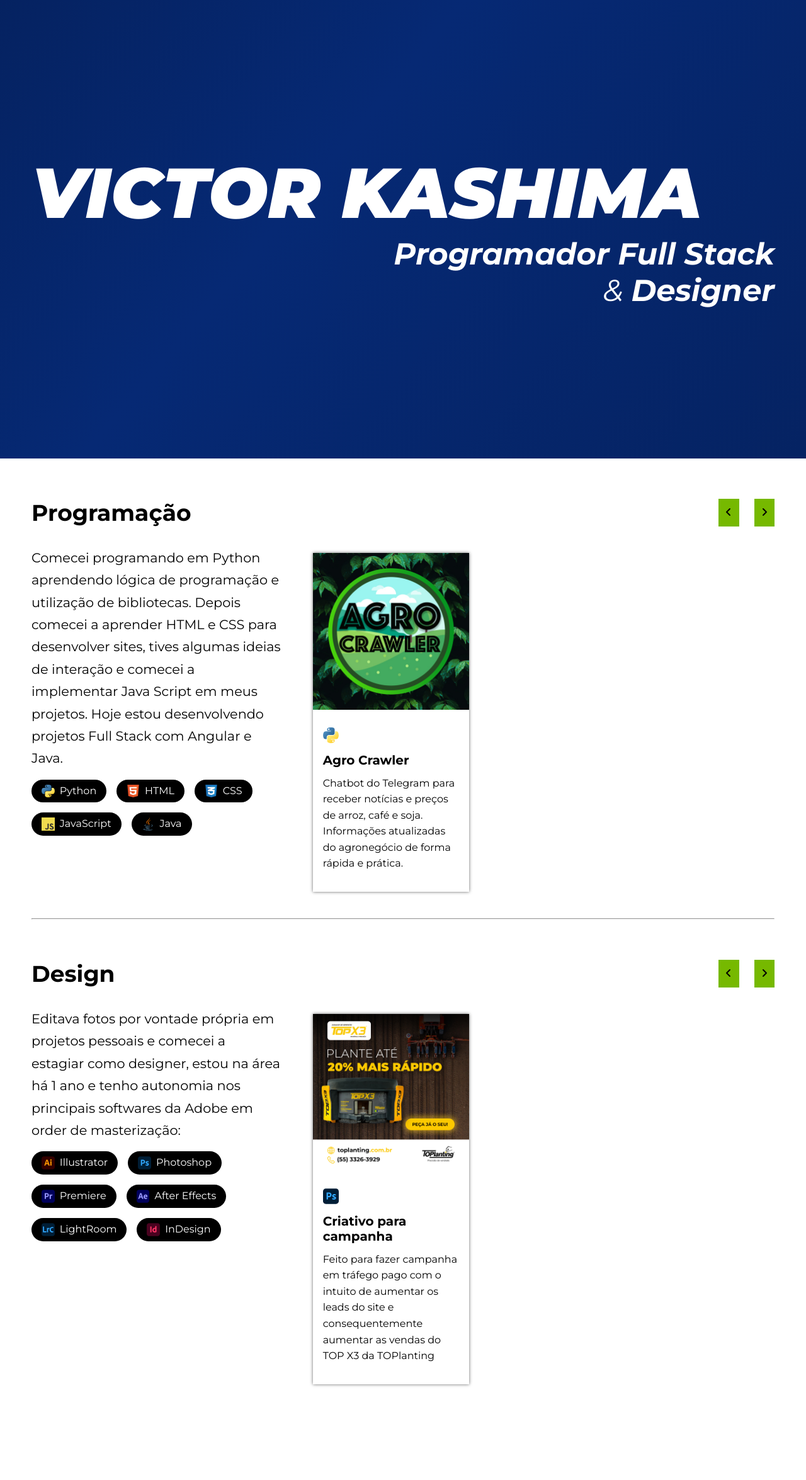
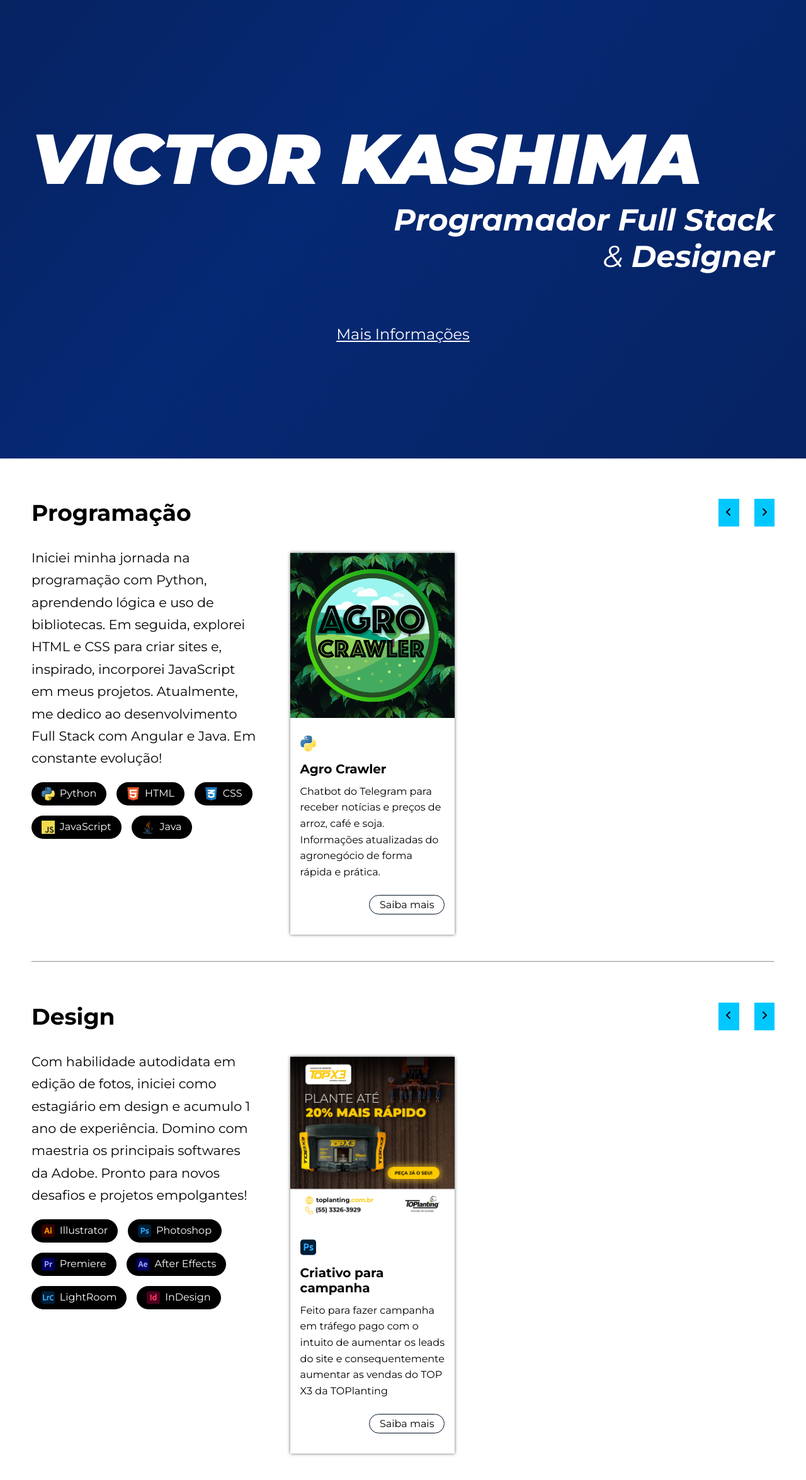
Before and after one commit to VictorKashima/portfolio, a PHP site: page / in a window 1280 px wide. Shown: the part 85-2435 px from the top of the page at 63% size. Before the commit the page ends 2287 px from the top, so only its background shows below. Run offline with PHP 8.4, Linux system fonts and the light colour scheme.

Commit message:
CHORE: Updating the organization

```diff
--- a/css/home.css
+++ b/css/home.css
@@ -37,6 +37,14 @@
     text-align: right;
 }
 
+.aboutme a {
+    margin-top: 5rem;
+    text-align: center;
+    text-decoration: underline;
+    font-size: 1.5rem;
+}
+
+/* PORTFOLIO */
 .portfolio-background {
     color: var(--secondary-color);
 }
@@ -53,7 +61,7 @@
 }
 
 .title-carousel button {
-    background: #76b900;
+    background: var(--light-blue);
     border: none;
     padding: 0 0.7rem;
     transition: all .5s ease-in-out;
@@ -64,12 +72,12 @@
 }
 
 .title-carousel button:hover {
-    background: #AFA;
+    filter: saturate(2);
 }
 
 .portfolio-content {
     display: grid;
-    grid-template-columns: 1fr 2fr;
+    grid-template-columns: 1fr 2.3fr;
     gap: 40px;
     padding-left: calc(50vw - 650px);
     margin-bottom: 2rem;
@@ -78,7 +86,7 @@
 .story p {
     font-size: 1.3rem;
     line-height: 1.7em;
-    margin-bottom: 1rem;
+    margin-bottom: 1.3rem;
 }
 
 .story ul {
@@ -104,11 +112,7 @@
     width: 100%;
 }
 
-/* .card {
-    margin: 1rem 0;
-} */
-
-.card > div {
+.card-margin {
     box-shadow: 0 0 5px 0 #0009;
     margin: 10px;
 }
@@ -117,15 +121,14 @@
     box-shadow: none;
 }
 
-.technologies,
-.card h3,
-.card p {
-    padding: 0 1rem;
+.portfolio-image {
+    width: 100%;
 }
 
-.portfolio-image {
-    width: 100%;
-    padding-bottom: 1.5rem;
+.project-info {
+    display: flex;
+    flex-direction: column;
+    padding: 1.5rem 1rem 2rem;
 }
 
 .technologies img {
@@ -140,7 +143,20 @@
 
 .card p {
     line-height: 1.6em;
-    padding-bottom: 2rem;
+    padding-bottom: 1.5rem;
+}
+
+.project-info a {
+    border: 1px solid var(--dark-blue);
+    align-self: flex-end;
+    padding: .3rem 1rem;
+    border-radius: 10rem;
+    transition: all .3s ease-in-out;
+}
+
+.project-info a:hover {
+    background: var(--dark-blue);
+    color: var(--primary-color);
 }
 
 @media screen and (max-width:1400px) {
--- a/index.html
+++ b/index.html
@@ -59,10 +59,11 @@
             <h4><b>Programador Full Stack</b></h4>
             <h4>& <b>Designer</b></h4>
         </div>
+        <a href="pages/aboutme">Mais Informações</a>
     </div>
 </section>
 
-<section class="portfolio-background">
+<section class="portfolio-background" id="projects">
     <div class="portfolio">
         <div>
             <div class="wrapper title-carousel">
@@ -72,7 +73,7 @@
             </div>
             <div class="portfolio-content">
                 <div class="story">
-                    <p>Comecei programando em Python aprendendo lógica de programação e utilização de bibliotecas. Depois comecei a aprender HTML e CSS para desenvolver sites, tives algumas ideias de interação e comecei a implementar Java Script em meus projetos. Hoje estou desenvolvendo projetos Full Stack com Angular e Java.</p>
+                    <p>Iniciei minha jornada na programação com Python, aprendendo lógica e uso de bibliotecas. Em seguida, explorei HTML e CSS para criar sites e, inspirado, incorporei JavaScript em meus projetos. Atualmente, me dedico ao desenvolvimento Full Stack com Angular e Java. Em constante evolução!</p>
                     <ul>
                         <li>
                             <img src="images/icons/victor-kashima-icone-python.svg" alt="">
@@ -99,15 +100,16 @@
                 <div class="swiper">
                     <div class="swiper-wrapper">
                         <div class="swiper-slide card">
-                            <div>
-                                <a href="projetos/agrocrawler.html">
-                                    <img src="images/VictorKashima-AgroCrawler.jpg" alt="Logo AgroCrawler" class="portfolio-image">
+                            <div class="card-margin">
+                                <img src="images/VictorKashima-AgroCrawler.jpg" alt="Logo AgroCrawler" class="portfolio-image">
+                                <div class="project-info">
                                     <div class="technologies">
                                         <img src="images/icons/victor-kashima-icone-python.svg" alt="">
                                     </div>
                                     <h3>Agro Crawler</h3>
                                     <p>Chatbot do Telegram para receber notícias e preços de arroz, café e soja. Informações atualizadas do agronegócio de forma rápida e prática.</p>
-                                </a>
+                                    <a href="projetos/agrocrawler.html">Saiba mais</a>
+                                </div>
                             </div>
                         </div>
                         <div class="swiper-slide card"></div>
@@ -126,7 +128,7 @@
             </div>
             <div class="portfolio-content">
                 <div class="story">
-                    <p>Editava fotos por vontade própria em projetos pessoais e comecei a estagiar como designer, estou na área há 1 ano e tenho autonomia nos principais softwares da Adobe em order de masterização:</p>
+                    <p>Com habilidade autodidata em edição de fotos, iniciei como estagiário em design e acumulo 1 ano de experiência. Domino com maestria os principais softwares da Adobe. Pronto para novos desafios e projetos empolgantes!</p>
                     <ul>
                         <li>
                             <img src="images/icons/victor-kashima-icone-illustrator.svg" alt="">
@@ -157,15 +159,16 @@
                 <div class="swiper">
                     <div class="swiper-wrapper">
                         <div class="swiper-slide card">
-                            <div>
-                                <a href="projetos/agrocrawler.html">
-                                    <img src="images/designs/toplanting-top-x3-peca-ja-o-seu-1x1.jpg" alt="Logo AgroCrawler" class="portfolio-image">
+                            <div class="card-margin">
+                                <img src="images/designs/toplanting-top-x3-peca-ja-o-seu-1x1.jpg" alt="Logo AgroCrawler" class="portfolio-image">
+                                <div class="project-info">
                                     <div class="technologies">
                                         <img src="images/icons/victor-kashima-icone-photoshop.svg" alt="">
                                     </div>
                                     <h3>Criativo para campanha</h3>
                                     <p>Feito para fazer campanha em tráfego pago com o intuito de aumentar os leads do site e consequentemente aumentar as vendas do TOP X3 da TOPlanting</p>
-                                </a>
+                                    <a href="">Saiba mais</a>
+                                </div>
                             </div>
                         </div>
                         <div class="swiper-slide card"></div>
```
Also changed, not shown: images/angle-left-solid.svg, pages/aboutme.html (added), pages/projects/agrocrawler.html (renamed from projetos/agrocrawler.html), pages/projects/alex.html (renamed from projetos/alex.html), pages/projects/tplinkgt.html (renamed from projetos/tplinkgt.html).
